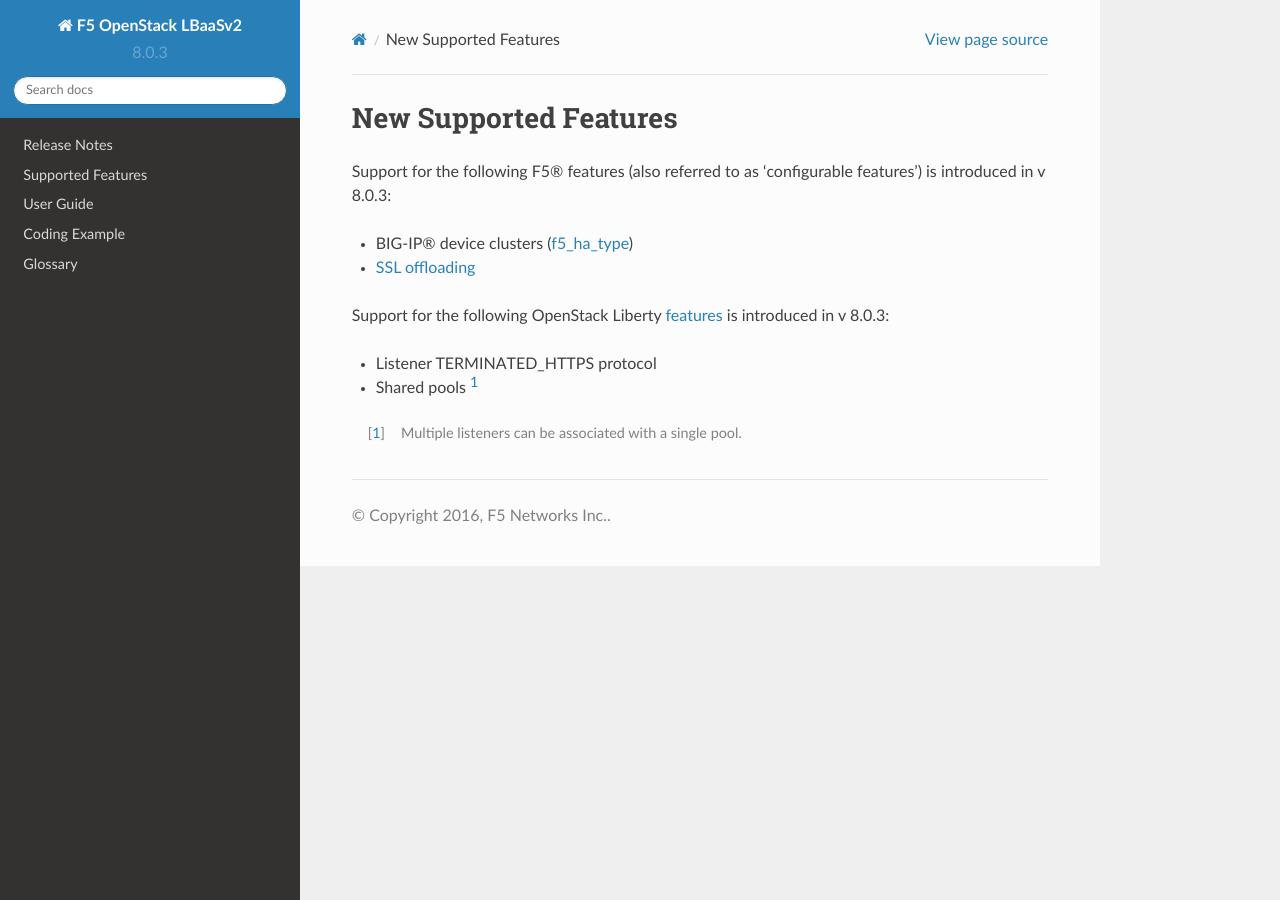
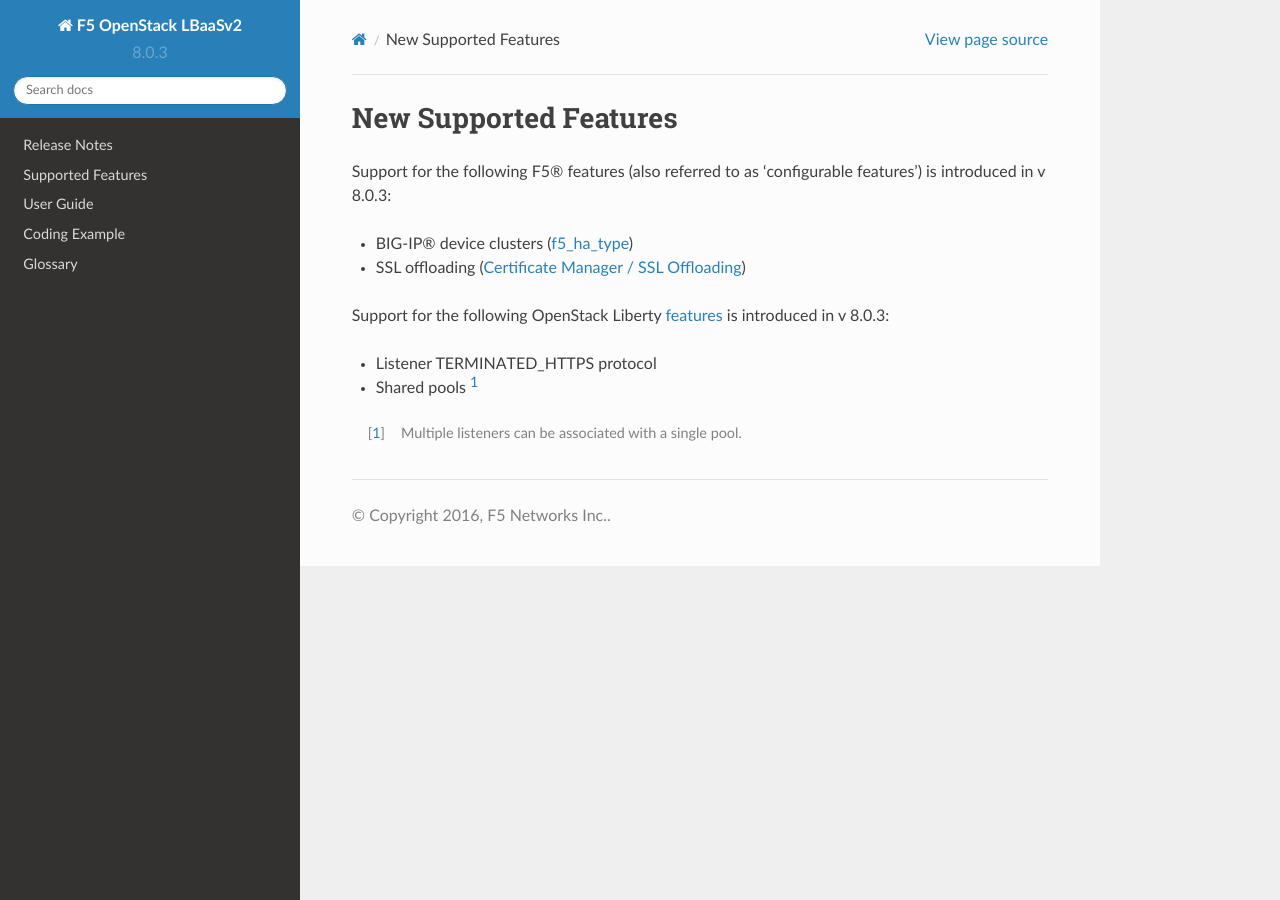
Before and after one commit to F5Networks/f5-openstack-lbaasv2-driver, a Sphinx documentation site: the page built from docs/includes/topic_new-supported-features.rst, in a window 1280 px wide. Built offline with Sphinx 7.4.7 and the Read the Docs theme 2.0.0, drawn with Linux system fonts in a browser that asks for light colours; pages that are not in the unit, such as notebooks, are missing from menus.

Commit message:
changed ref to ssl offloading in supported features doc

```diff
--- a/docs/includes/topic_new-supported-features.rst
+++ b/docs/includes/topic_new-supported-features.rst
@@ -4,7 +4,7 @@
 Support for the following F5® features (also referred to as 'configurable features') is introduced in v |release|:
 
 * BIG-IP® device clusters (:ref:`f5_ha_type <HA mode>`)
-* `SSL offloading <https://f5.com/glossary/ssl-offloading>`_
+* SSL offloading (:ref:`Certificate Manager / SSL Offloading`)
 
 
 Support for the following OpenStack |openstack| `features <http://docs.openstack.org/releasenotes/neutron-lbaas/unreleased.html#new-features>`_ is introduced in v |release|:
```
